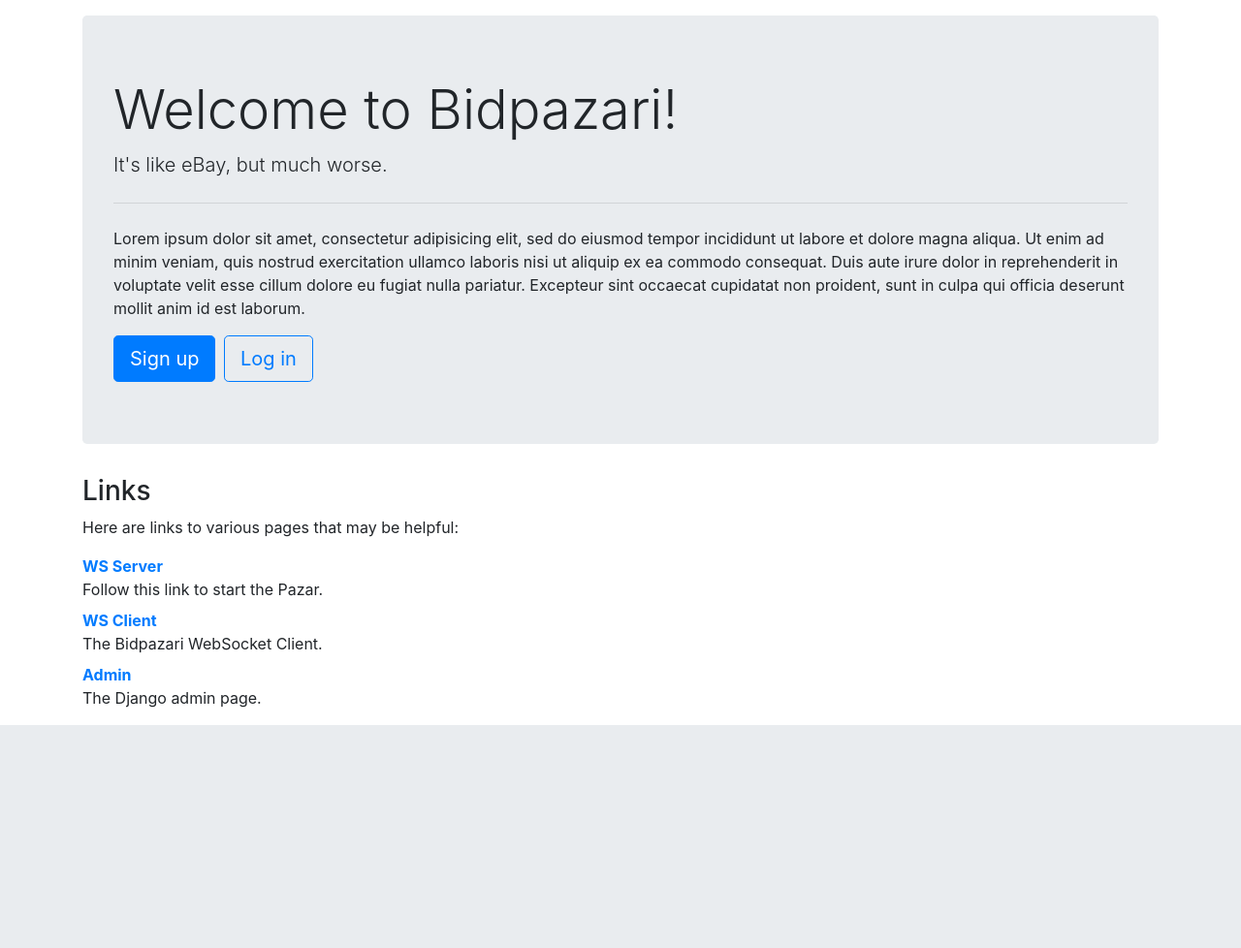
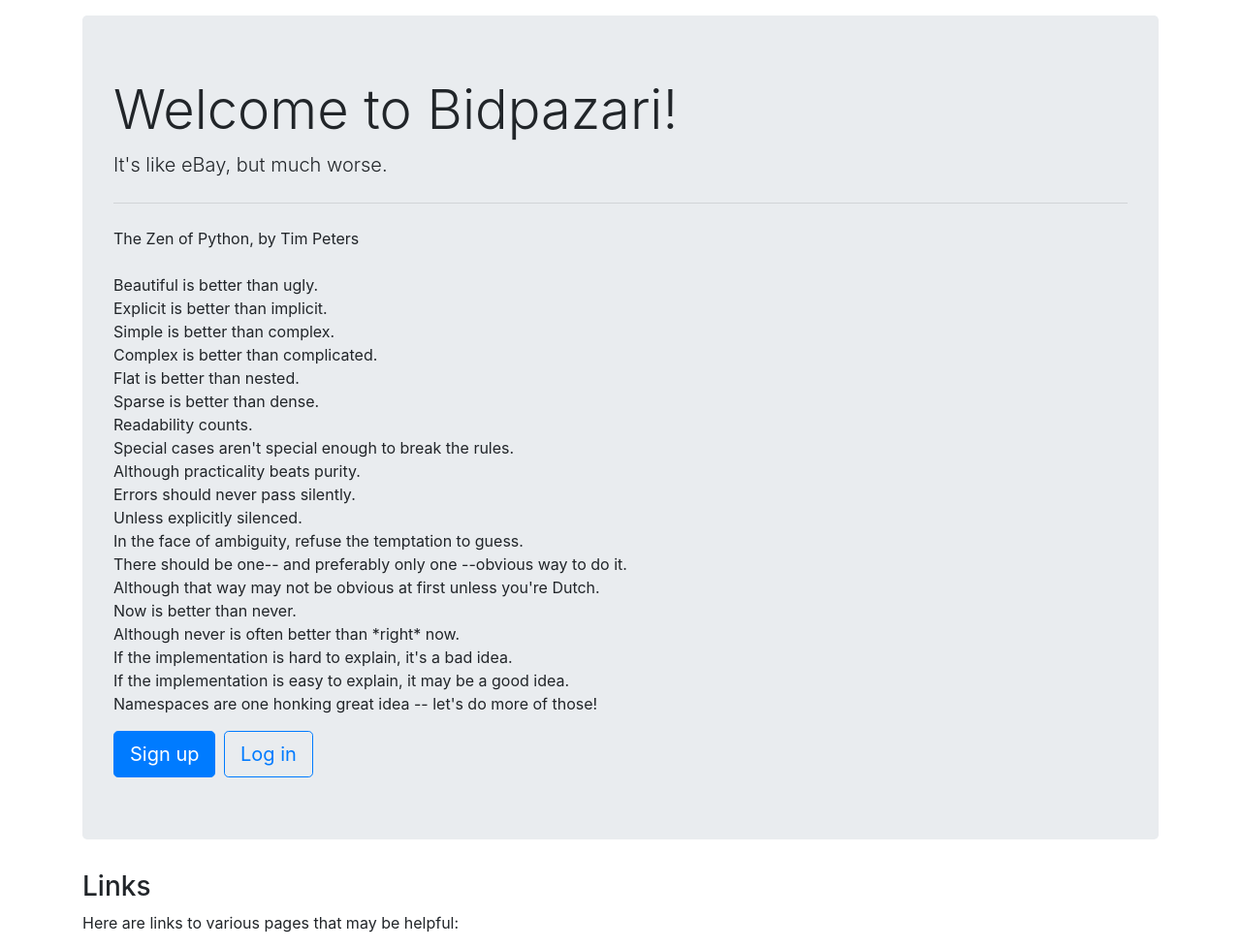
Before and after one commit to bozbalci/bidpazari, a Django app: page / in a window 1280 px wide. Shown: the part 56-1034 px from the top of the page at 97% size. Before the commit the page ends 804 px from the top, so only its background shows below. Run offline with Django 3.2, Linux system fonts and the light colour scheme; some libraries are stand-ins or nearby versions.

Commit message:
Facelift 4

```diff
--- a/bidpazari/core/forms.py
+++ b/bidpazari/core/forms.py
@@ -17,7 +17,7 @@
 class ItemForm(forms.ModelForm):
     class Meta:
         model = Item
-        fields = ['title', 'item_type', 'description', 'image']
+        fields = ['title', 'item_type', 'description', 'on_sale', 'image']
 
 
 class AddBalanceForm(forms.Form):
--- a/bidpazari/core/helpers.py
+++ b/bidpazari/core/helpers.py
@@ -67,3 +67,28 @@
         return f"Price decremented to {current_price_money}."
 
     return ""
+
+
+zen = """\
+The Zen of Python, by Tim Peters<br />
+<br />
+Beautiful is better than ugly.<br />
+Explicit is better than implicit.<br />
+Simple is better than complex.<br />
+Complex is better than complicated.<br />
+Flat is better than nested.<br />
+Sparse is better than dense.<br />
+Readability counts.<br />
+Special cases aren't special enough to break the rules.<br />
+Although practicality beats purity.<br />
+Errors should never pass silently.<br />
+Unless explicitly silenced.<br />
+In the face of ambiguity, refuse the temptation to guess.<br />
+There should be one-- and preferably only one --obvious way to do it.<br />
+Although that way may not be obvious at first unless you're Dutch.<br />
+Now is better than never.<br />
+Although never is often better than *right* now.<br />
+If the implementation is hard to explain, it's a bad idea.<br />
+If the implementation is easy to explain, it may be a good idea.<br />
+Namespaces are one honking great idea -- let's do more of those!<br />\
+"""
--- a/bidpazari/core/runtime/auction.py
+++ b/bidpazari/core/runtime/auction.py
@@ -102,6 +102,9 @@
             )
         else:
             self.log_event("Auction reached minimum price with no bidders.")
+
+        self.item.on_sale = False
+        self.item.save()
 
         self.on_bidding_updated(
             type="auction_stopped",
--- a/bidpazari/core/runtime/user.py
+++ b/bidpazari/core/runtime/user.py
@@ -89,9 +89,6 @@
     def create_auction(self, item_id: int, bidding_strategy_identifier: str, **kwargs):
         uhi = UserHasItem.objects.get(user_id=self.id, item_id=item_id, is_sold=False)
 
-        if uhi.id in runtime_manager.auctions:
-            raise ItemAlreadyOnSale()
-
         runtime_manager.create_auction(
             uhi=uhi, bidding_strategy_identifier=bidding_strategy_identifier, **kwargs
         )
--- a/bidpazari/core/templates/core/index.html
+++ b/bidpazari/core/templates/core/index.html
@@ -10,7 +10,9 @@
             <h1 class="display-4">Welcome to Bidpazari!</h1>
             <p class="lead">It's like eBay, but much worse.</p>
             <hr class="my-4">
-            <p>{% lorem %}</p>
+            <p>
+                {{ zen|safe }}
+            </p>
             <a class="btn btn-primary btn-lg mr-1" href="{% url "signup" %}" role="button">Sign up</a>
             <a class="btn btn-outline-primary btn-lg" href="{% url "login" %}" role="button">Log in</a>
         </div>
--- a/bidpazari/core/urls.py
+++ b/bidpazari/core/urls.py
@@ -1,11 +1,10 @@
 from django.contrib.auth.views import LoginView
 from django.urls import include, path
-from django.views.generic import TemplateView
 
 from bidpazari.core import views
 
 legacy_urlpatterns = [
-    path('', TemplateView.as_view(template_name='core/index.html'), name='index'),
+    path('', views.IndexView.as_view(), name='index'),
     path('signup/', views.SignupView.as_view(), name='signup',),
     path('login/', LoginView.as_view(template_name='core/login.html'), name='login',),
     path('logout/', views.LogoutView.as_view(), name='logout'),
--- a/bidpazari/core/views.py
+++ b/bidpazari/core/views.py
@@ -24,11 +24,14 @@
     ItemForm,
     SignupForm,
 )
-from bidpazari.core.helpers import get_auction_or_404
+from bidpazari.core.helpers import get_auction_or_404, zen
 from bidpazari.core.models import Item, Transaction, UserHasItem
 from bidpazari.core.runtime.auction import AuctionStatus
 from bidpazari.core.runtime.common import runtime_manager
-from bidpazari.core.runtime.exceptions import InvalidAuctionStatus
+from bidpazari.core.runtime.exceptions import (
+    InvalidAuctionStatus,
+    ItemAlreadyOnSale,
+)
 from bidpazari.core.templatetags.core.tags import money
 
 
@@ -56,6 +59,13 @@
 
     def get_context_data(self, **kwargs):
         return {'props': {'test': 42}}
+
+
+class IndexView(TemplateView):
+    template_name = 'core/index.html'
+
+    def get_context_data(self, **kwargs):
+        return {'zen': zen}
 
 
 class SignupView(View):
@@ -87,11 +97,12 @@
 
 class DashboardView(LoginRequiredMixin, View):
     def get(self, request, *args, **kwargs):
-        runtime_user = request.user.runtime_user
+        items = request.user.list_items()
 
-        return render(
-            request, 'core/dashboard.html', {'items': runtime_user.list_items()}
-        )
+        for item in items:
+            item.current_uhi = UserHasItem.objects.get(item=item, is_sold=False)
+
+        return render(request, 'core/dashboard.html', {'items': items})
 
 
 class AddItemView(LoginRequiredMixin, View):
@@ -225,17 +236,21 @@
         form = form_class(request.POST)
 
         if form.is_valid():
-            auction = runtime_manager.create_auction(
-                uhi=uhi,
-                bidding_strategy_identifier=bidding_strategy,
-                **form.cleaned_data,
-            )
-            messages.add_message(
-                request,
-                messages.INFO,
-                'Created the auction! If the below details look correct to you, hit start and let the games begin!',
-            )
-            return redirect(reverse('auction-details', kwargs={'pk': auction.id}))
+            try:
+                auction = runtime_manager.create_auction(
+                    uhi=uhi,
+                    bidding_strategy_identifier=bidding_strategy,
+                    **form.cleaned_data,
+                )
+            except ItemAlreadyOnSale as e:
+                messages.add_message(request, messages.ERROR, str(e))
+            else:
+                messages.add_message(
+                    request,
+                    messages.INFO,
+                    'Created the auction! If the below details look correct to you, hit start and let the games begin!',
+                )
+                return redirect(reverse('auction-details', kwargs={'pk': auction.id}))
 
         return render(
             request,
```
Also changed, not shown: bidpazari/core/runtime/common.py (+8 -2 lines), bidpazari/core/runtime/strategies.py (+16 -3 lines), bidpazari/core/templates/core/auctions.html (+1 -6 lines), bidpazari/core/templates/core/dashboard.html (+10 -4 lines), db.sqlite3.
